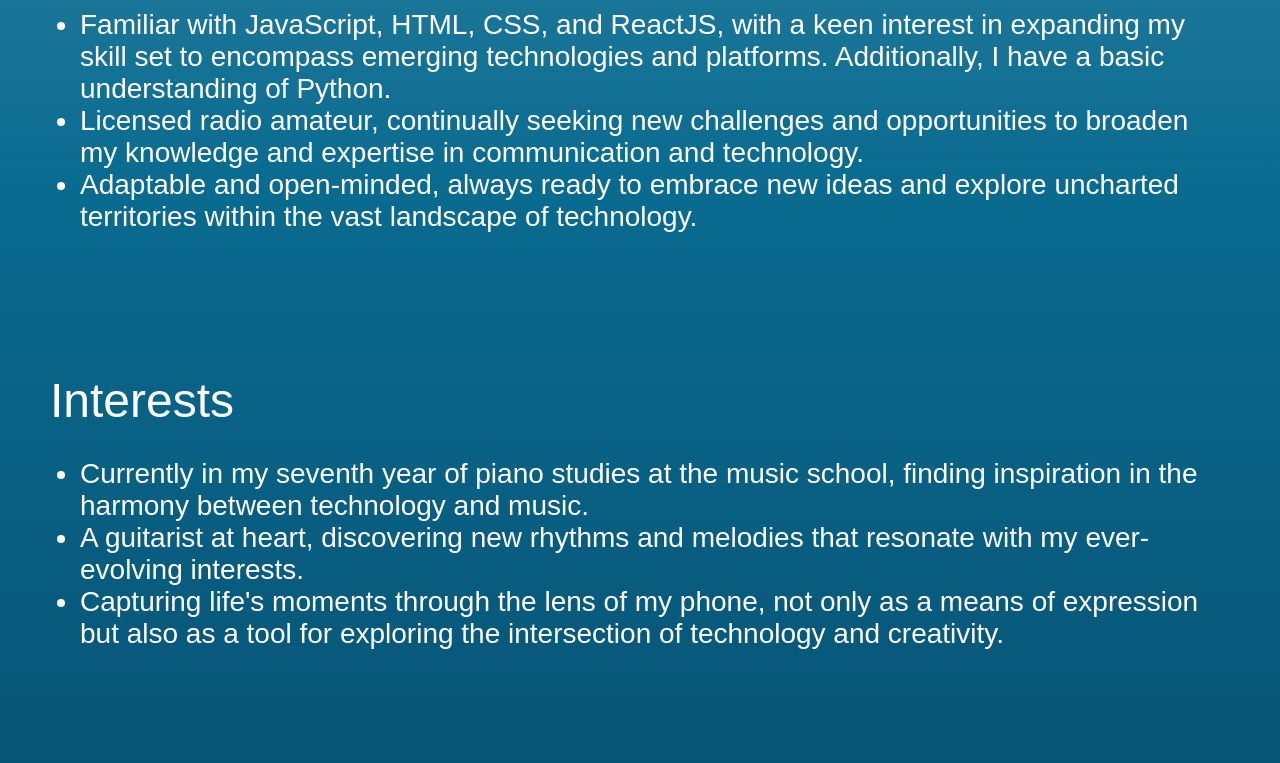
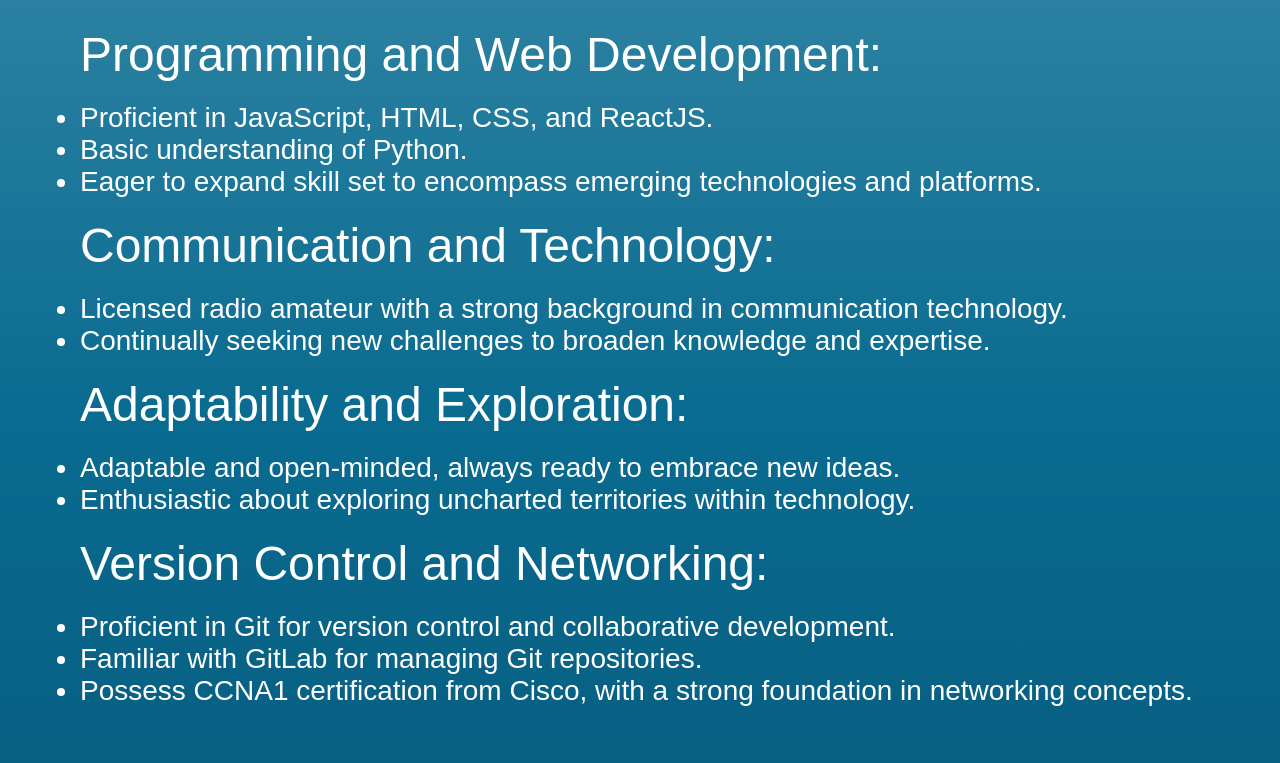
Before and after one commit to majmohar4/majmohar.eu, a plain HTML site: page index.html in a window 1280 px wide. Shown: the part 1477-2240 px from the top of the page. Drawn offline with nearby package versions, Linux system fonts and the light colour scheme; a web font is replaced by a local one.

Commit message:
dodan git in cisco + popravk za #main

```diff
--- a/index.html
+++ b/index.html
@@ -19,6 +19,7 @@
     ></script>
     <script type="text/javascript" src="./files/js/splittext.js"></script>
     <body id="main">
+      <p></p>
       <header>
         <img
           src="./files/images/IMG_2983.jpg"
@@ -74,22 +75,46 @@
       <section id="skills">
         <h2>Skills</h2>
         <div class="description">
+          <h3>Programming and Web Development:</h3>
+          <ul>
+            <li>Proficient in JavaScript, HTML, CSS, and ReactJS.</li>
+            <li>Basic understanding of Python.</li>
+            <li>
+              Eager to expand skill set to encompass emerging technologies and
+              platforms.
+            </li>
+          </ul>
+          <h3>Communication and Technology:</h3>
           <ul>
             <li>
-              Familiar with JavaScript, HTML, CSS, and ReactJS, with a keen
-              interest in expanding my skill set to encompass emerging
-              technologies and platforms. Additionally, I have a basic
-              understanding of Python.
+              Licensed radio amateur with a strong background in communication
+              technology.
             </li>
             <li>
-              Licensed radio amateur, continually seeking new challenges and
-              opportunities to broaden my knowledge and expertise in
-              communication and technology.
+              Continually seeking new challenges to broaden knowledge and
+              expertise.
+            </li>
+          </ul>
+          <h3>Adaptability and Exploration:</h3>
+          <ul>
+            <li>
+              Adaptable and open-minded, always ready to embrace new ideas.
             </li>
             <li>
-              Adaptable and open-minded, always ready to embrace new ideas and
-              explore uncharted territories within the vast landscape of
+              Enthusiastic about exploring uncharted territories within
               technology.
+            </li>
+          </ul>
+          <h3>Version Control and Networking:</h3>
+          <ul>
+            <li>
+              Proficient in Git for version control and collaborative
+              development.
+            </li>
+            <li>Familiar with GitLab for managing Git repositories.</li>
+            <li>
+              Possess CCNA1 certification from Cisco, with a strong foundation
+              in networking concepts.
             </li>
           </ul>
         </div>
```
